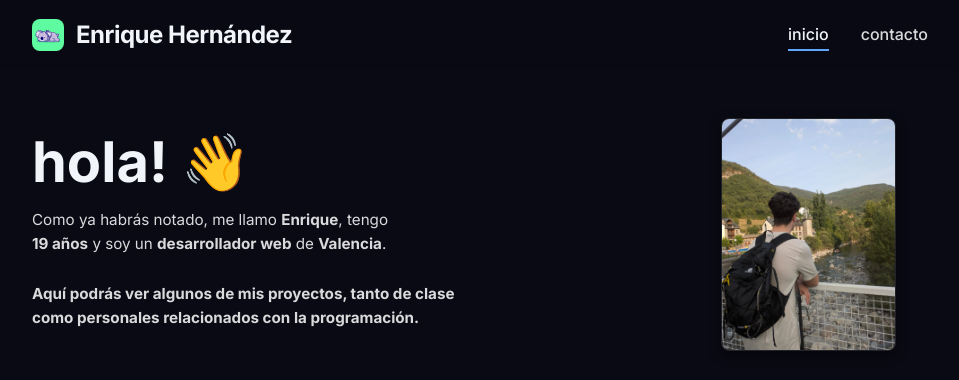
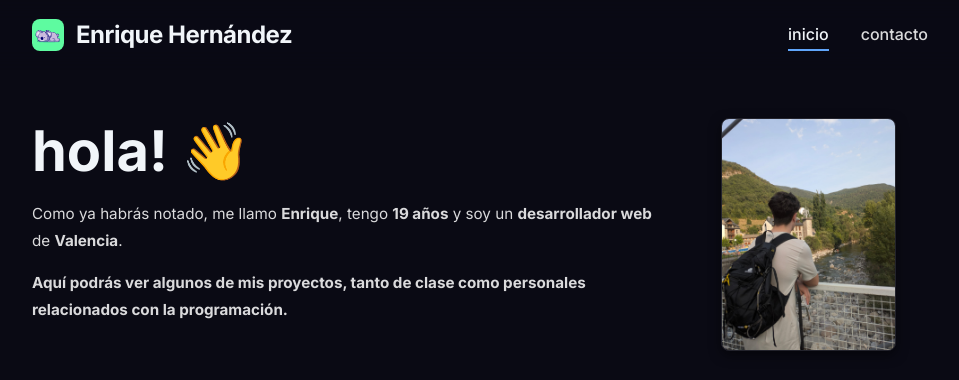
Before and after one commit to kiqueHD/portfolio, an Angular app: page / in a window 1280 px wide. Shown: the top 380 px of the page, without its empty margins (160-1119 px from the left). Built offline with nearby package versions, Linux system fonts and the light colour scheme.

Commit message:
fix: formato texto home

```diff
--- a/src/app/pages/home/home.html
+++ b/src/app/pages/home/home.html
@@ -11,7 +11,6 @@
         Como ya habrás notado, me llamo <b>Enrique</b>,
         tengo <b>19 años</b> y soy un <b>desarrollador web</b> de <b>Valencia</b>.
       </p>
-      <br>
             <p> <b>Aquí podrás ver algunos de mis proyectos, tanto de clase como personales relacionados con la programación.</b></p>
     </div>
   </div>
--- a/src/app/pages/home/home.scss
+++ b/src/app/pages/home/home.scss
@@ -14,6 +14,8 @@
   font-weight: 700;
   color: var(--text-primary);
   margin: 0;
+  line-height: 1.2;
+  text-wrap: balance;
 
   @media (max-width: 640px) {
     font-size: 3rem;
@@ -56,34 +58,22 @@
 .about-text {
   display: flex;
   flex-direction: column;
-  max-width: 320px;
+  max-width: 100%;
   flex: 1;
-
-  @media (min-width: 640px) {
-    max-width: 100%;
-  }
-
-  p {
-    color: var(--text-secondary);
-    line-height: 1.6;
-    margin: 0;
-    font-size: 0.95rem;
-
-    @media (max-width: 480px) {
-      font-size: 0.9rem;
-    }
-  }
+  gap: 1rem;
 }
 
 .about-text p {
   color: var(--text-secondary);
-  line-height: 1.6;
+  line-height: 1.75;
   margin: 0;
   font-size: 0.95rem;
-  text-wrap: balance;
+  text-wrap: pretty;
+  max-width: 90ch;
 
   @media (max-width: 480px) {
     font-size: 0.9rem;
+    line-height: 1.65;
   }
 }
 
```
